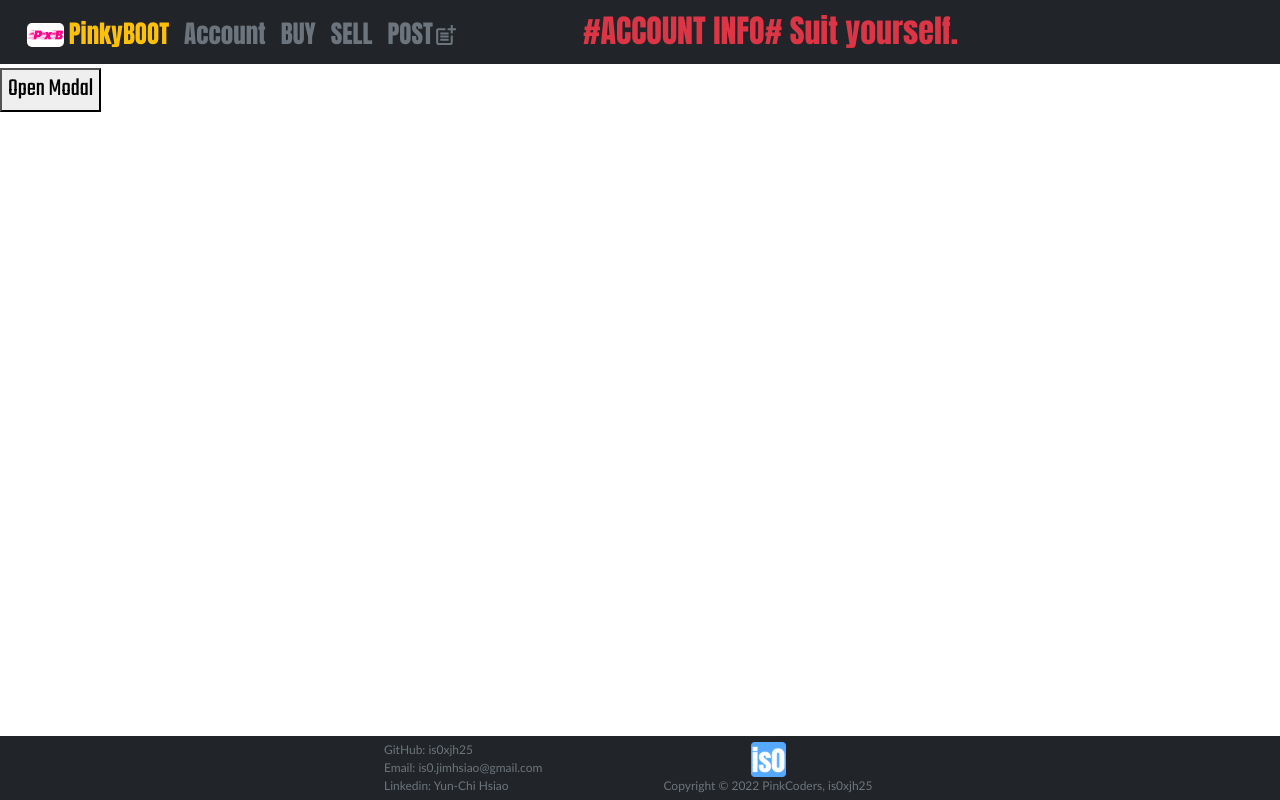
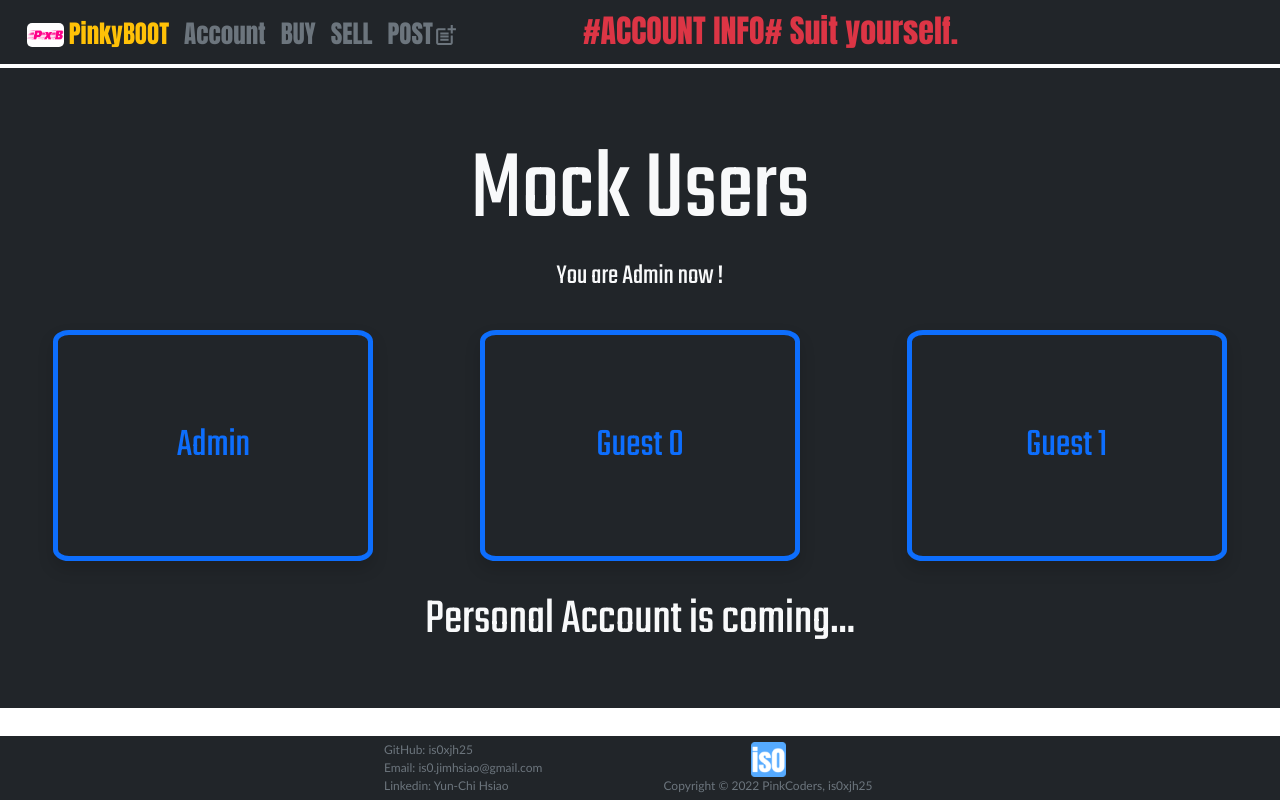
Before and after one commit to is0xjh25/is0xPinkyBoot, a React (Create React App) app: page /account in a window 1280 px wide. Built offline with nearby package versions, Linux system fonts and the light colour scheme.

Commit message:
Modify: Set account users

```diff
--- a/db.json
+++ b/db.json
@@ -98,6 +98,17 @@
       "description": "",
       "poster": "admin",
       "id": 9
+    },
+    {
+      "trade": "buy",
+      "status": "second-hand",
+      "brand": "puma",
+      "model": "rty",
+      "price": "888",
+      "negotiable": "true",
+      "description": "",
+      "poster": "admin",
+      "id": 10
     }
   ],
   "sell-post": [
@@ -175,6 +186,7 @@
       "price": "666",
       "negotiable": "true",
       "description": "",
+      "poster": "admin",
       "id": 6
     }
   ],
--- a/package.json
+++ b/package.json
@@ -12,7 +12,6 @@
     "@testing-library/user-event": "^13.5.0",
     "bootstrap": "^5.1.3",
     "bootstrap-icons": "^1.7.2",
-    "dotenv": "^11.0.0",
     "notistack": "^2.0.3",
     "react": "^17.0.2",
     "react-bootstrap": "^2.1.0",
@@ -47,5 +46,8 @@
       "last 1 firefox version",
       "last 1 safari version"
     ]
+  },
+  "devDependencies": {
+    "dotenv-webpack": "^7.0.3"
   }
 }
--- a/src/Utilities.js/API.js
+++ b/src/Utilities.js/API.js
@@ -1,8 +1,17 @@
 /* Base URL */
-const DATABASE_URL = process.env.DATABASE_LOCAL
+const BASE_URL = "http://localhost:4000";
+
+function getUserInfo(id) {
+	return fetch(`${BASE_URL}/user/${id}`)
+	.then(res => {
+		return res.json();
+	}).then(json => {
+		return json;
+	});
+}
 
 function getBuyPosts() {
-	return fetch(`${DATABASE_URL}/buy-post`)
+	return fetch(`${BASE_URL}/buy-post`)
 	.then(res => {
 		return res.json();
 	}).then(json => {
@@ -11,7 +20,7 @@ function getBuyPosts() {
 }
 
 function getSellPosts() {
-	return fetch(`${DATABASE_URL}/sell-post`)
+	return fetch(`${BASE_URL}/sell-post`)
 	.then(res => {
 		return res.json();
 	}).then(json => {
@@ -20,7 +29,7 @@ function getSellPosts() {
 }
 
 function storePost(trade, info) {
-	return fetch(`${DATABASE_URL}/${trade}-post`, {
+	return fetch(`${BASE_URL}/${trade}-post`, {
 		method: 'POST',
 		headers: {
 			"Content-Type": "application/json",
@@ -31,6 +40,7 @@ function storePost(trade, info) {
 }
 
 export {
+	getUserInfo,
 	getBuyPosts,
 	getSellPosts,
 	storePost
--- a/src/components/AddPost.js
+++ b/src/components/AddPost.js
@@ -6,7 +6,7 @@ import { BiRefresh } from 'react-icons/bi';
 import { useWindowSize } from '../Utilities.js/Utilities';
 import { storePost } from '../Utilities.js/API';
 
-const AddPost = () => {
+const AddPost = (props) => {
 
   function handleWindowSize() {
     let d = document.querySelector('#add-post-hidden');
@@ -58,7 +58,8 @@ const AddPost = () => {
     model: "",
     price: "",
     negotiable: "false",
-    description: ""
+    description: "",
+    poster: `${props.user}`
   })
 
   useEffect(() => {
--- a/src/components/Home.js
+++ b/src/components/Home.js
@@ -1,5 +1,6 @@
 import React, { useEffect } from 'react';
 import { useNavigate } from "react-router-dom";
+import { capitalize } from "../Utilities.js/Utilities";
 import Favicon from '../favicon_io/android-chrome-512x512.png';
 import { BsCashCoin } from 'react-icons/bs';
 import { AiOutlineShoppingCart, AiOutlineLogin } from 'react-icons/ai';
@@ -51,10 +52,19 @@ const ss = {
     border: "5px solid",
     borderRadius: "5%",
     fontSize: "80px",
+  },
+  info: {
+    display: "flex",
+    position: "relative",
+    left: "10px",
+    alignItems: "center",
+    justifyContent: "center",
+    fontSize: "30px",
+    color: "white"
   }
 }
 
-const Home = () => {
+const Home = (props) => {
 
   function handleWindowSize() {
     let i = document.querySelector('#accountFavicon');
@@ -90,7 +100,8 @@ const Home = () => {
       </div>
     </div>
     <div className="bg-dark highlight" style={ss.bot}>
-      <a href="/account"><AiOutlineLogin/> LOGIN</a>
+      <a href="/account"><AiOutlineLogin/> LOGIN </a>
+      <div style={ss.info}>as {capitalize(props.user)}</div>
     </div>
     </>
   );
--- a/src/containers/Account.js
+++ b/src/containers/Account.js
@@ -1,14 +1,87 @@
-import React, { useState} from "react";
-import Popup from 'reactjs-popup';
+import React, {} from "react";
+import { useNavigate } from 'react-router-dom';
+import { useSnackbar } from 'notistack';
+import { capitalize } from "../Utilities.js/Utilities";
 
-const Account = () => {
-  const [open, setOpen] = useState(false);
-  const closeModal = () => setOpen(false);
+const ss = {
+  main: {
+    position: "relative",
+    textAlign: "center",
+    alignItems: "start",
+    justifyContent: "center",
+    width: "100%",
+    height: "100%",
+    paddingTop: "5%",
+    color: "var(--bs-light)",
+    backgroundColor: "var(--bs-dark)"
+  },
+  buttonGroup: {
+    display: "flex",
+    position: "relative",
+    alignItems: "start",
+    justifyContent: "center",
+    width: "100%",
+    height: "50%",
+  },
+  right: {
+    display: "flex",
+    alignItems: "center",
+    justifyContent: "center",
+    width: "33.33%",
+    height: "100%",
+  },
+  mid: {
+    display: "flex",
+    alignItems: "center",
+    justifyContent: "center",
+    width: "33.33%",
+    height: "100%",
+  },
+  left: {
+    display: "flex",
+    alignItems: "center",
+    justifyContent: "center",
+    width: "33.33%",
+    height: "100%",
+  },
+  button: {
+    width: "75%",
+    height: "80%",
+    border: "5px solid",
+    borderRadius: "5%",
+    fontSize: "40px",
+  }
+}
+
+const Account = (props) => {
+
+  function switchUser(e) {
+    props.setUser(e.target.value);
+    enqueueSnackbar(`You are now ${capitalize(e.target.value)} !`,{variant:'success'});
+    navigate("/");
+  }
+
+  const navigate = useNavigate();
+  const {enqueueSnackbar}  = useSnackbar();
+
   return (
     <>
-    <Popup trigger={<button className="button"> Open Modal </button>} modal>
-      <span className="popup"> Modal content </span>
-    </Popup>
+      <div style={ss.main}>
+        <h1 style={{fontSize: "100px"}}>Mock Users</h1>
+        <h3>You are {capitalize(props.user)} now !</h3>
+        <div style={ss.buttonGroup}>
+          <div style={ss.left}>
+            <button className="btn btn-outline-primary shadow" value="admin" style={ss.button} onClick={switchUser}>Admin</button>
+          </div>
+          <div style={ss.mid}>
+            <button className="btn btn-outline-primary shadow" value="guest0" style={ss.button} onClick={switchUser}>Guest 0</button>
+          </div>
+          <div style={ss.right}>
+            <button className="btn btn-outline-primary shadow" value="guest1" style={ss.button} onClick={switchUser}>Guest 1</button>
+          </div>
+        </div>
+        <h1 style={{fontSize: "50px"}}>Personal Account is coming...</h1>
+      </div>
     </>
   );
 };
--- a/src/containers/App.js
+++ b/src/containers/App.js
@@ -1,5 +1,5 @@
 import React, { Component } from 'react';
-import {BrowserRouter as Router, Route, Routes} from 'react-router-dom';
+import { BrowserRouter as Router, Route, Routes} from 'react-router-dom';
 import Home from '../components/Home';
 import AddPost from '../components/AddPost';
 import Buy from './Buy';
@@ -9,7 +9,20 @@ import NavBar from '../components/NavBar';
 import Footer from '../components/Footer';
 import './App.css';
 
+
 class App extends Component {
+
+  constructor(props) {
+    super(props);
+    this.state = this.getInitialState();
+  };
+
+  getInitialState = () => ({user: "admin"});
+  setUser = (id) => {
+    this.setState({user:id});
+  }
+
+
 
   render() {
     return (
@@ -18,11 +31,11 @@ class App extends Component {
         <Router>
         <div className='main'>
             <Routes>
-              <Route path='/' element={<Home/>} />
-              <Route exact path='/add-post' element={<AddPost />} />
-              <Route path='/buy' element={<Buy />} />
-              <Route path='/sell' element={<Sell />} />
-              <Route exact path='/account' element={<Account />} />
+              <Route path='/' element={<Home user={this.state.user}/>} />
+              <Route exact path='/add-post' element={<AddPost user={this.state.user}/>} />
+              <Route path='/buy' element={<Buy user={this.state.user}/>} />
+              <Route path='/sell' element={<Sell user={this.state.user}/>} />
+              <Route exact path='/account' element={<Account user={this.state.user} setUser={this.setUser} />} />
             </Routes>
             </div>
         </Router>
--- a/src/containers/Buy.js
+++ b/src/containers/Buy.js
@@ -11,7 +11,6 @@ const Buy = () => {
   useEffect(() => {
     getBuyPosts().then(res => {
       setPosts(res);
-      console.log(res);
     }).catch(err => {
       enqueueSnackbar(`${err}`,{variant:'error'});
     })
```
Also changed, not shown: 2 other files (tests, documents, lock files or other folders).
